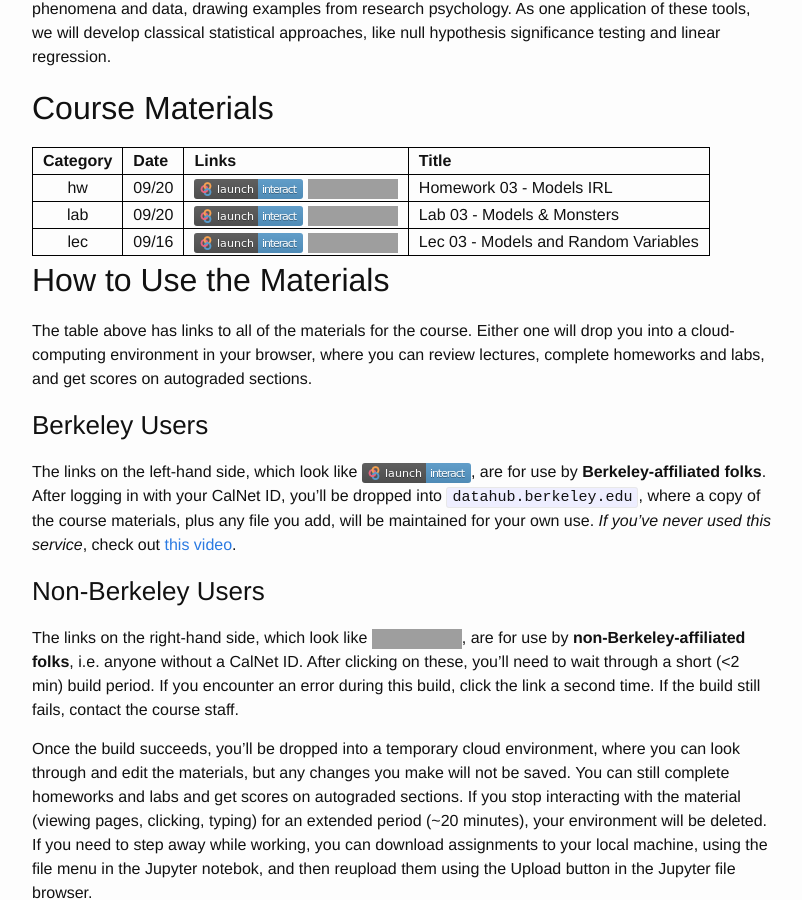
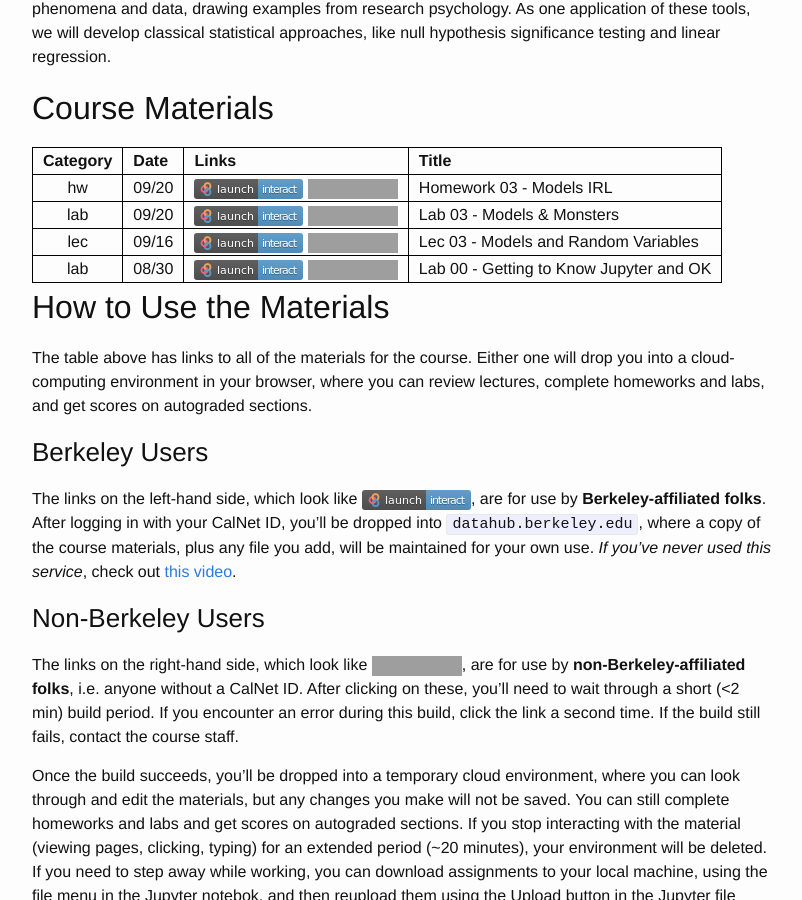
Before and after one commit to charlesfrye/psych101d, a Jekyll site: the page built from README.md, in a window 1280 px wide and 900 px high, scrolled down 507 px. Shown: the whole window, without its empty margins (238-1040 px from the left). Built offline with Jekyll 4.4.1, drawn with Linux system fonts in a browser that asks for light colours; our own code applies the rules of GitHub Pages for plain Markdown files; grey boxes are pictures that could not be loaded.

Commit message:
Adds Lab 00 to the materialtable

```diff
--- a/_includes/materialtable.csv
+++ b/_includes/materialtable.csv
@@ -2,3 +2,4 @@ idx,category,date,path,title
 1,hw,09/20,hw/03_models,Homework 03 - Models IRL
 2,lec,09/16,lec/03_models,Lec 03 - Models and Random Variables
 3,lab,09/20,lab/03_models,Lab 03 - Models & Monsters
+4,lab,08/30,lab/00_welcome,Lab 00 - Getting to Know Jupyter and OK
--- a/_includes/materialtable.md
+++ b/_includes/materialtable.md
@@ -3,3 +3,4 @@ Category | Date  | Links               | Title
 hw | 09/20 | [![datahub]({{site.url}}/content/shared/img/interact_badge.svg)]({{site.interact}}hw/03_models) [![Binder](https://mybinder.org/badge_logo.svg)]({{site.binder}}hw/03_models) | Homework 03 - Models IRL
 lab | 09/20 | [![datahub]({{site.url}}/content/shared/img/interact_badge.svg)]({{site.interact}}lab/03_models) [![Binder](https://mybinder.org/badge_logo.svg)]({{site.binder}}lab/03_models) | Lab 03 - Models & Monsters
 lec | 09/16 | [![datahub]({{site.url}}/content/shared/img/interact_badge.svg)]({{site.interact}}lec/03_models) [![Binder](https://mybinder.org/badge_logo.svg)]({{site.binder}}lec/03_models) | Lec 03 - Models and Random Variables
+lab | 08/30 | [![datahub]({{site.url}}/content/shared/img/interact_badge.svg)]({{site.interact}}lab/00_welcome) [![Binder](https://mybinder.org/badge_logo.svg)]({{site.binder}}lab/00_welcome) | Lab 00 - Getting to Know Jupyter and OK
```
